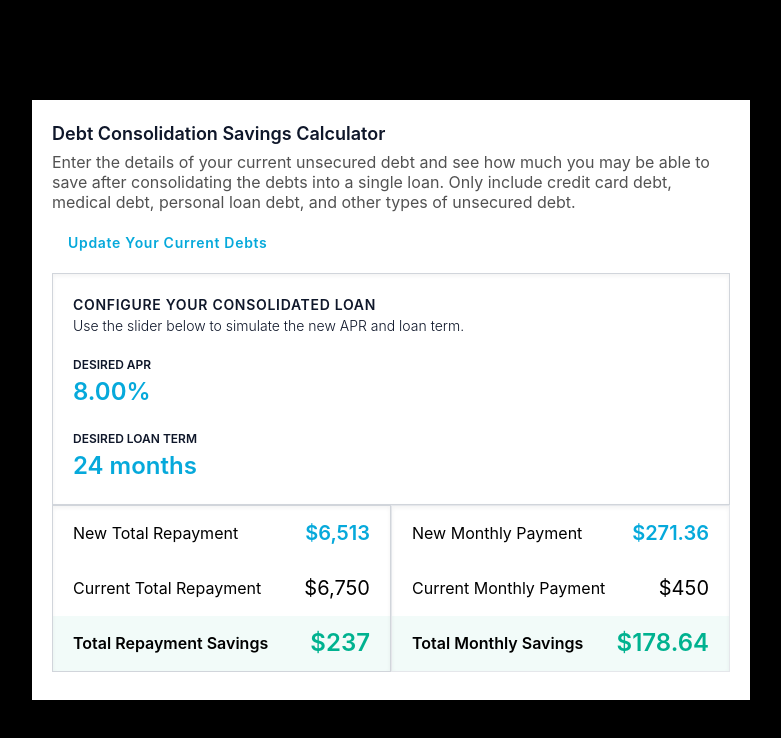
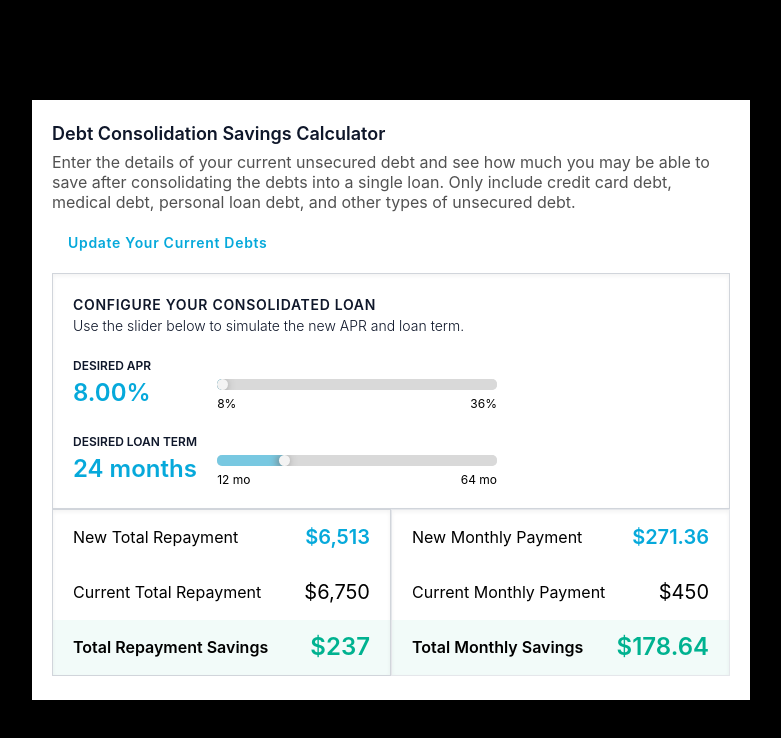
Before and after one commit to imranrehman-it/DebtConsolidation, a React (Create React App) app in the folder debt-consolidation/: page / in a window 1280 px wide. Shown: the top 738 px of the page, without its empty margins (249-1030 px from the left). Built offline with nearby package versions, Linux system fonts and the light colour scheme.

Commit message:
Created custom slider component

```diff
--- a/debt-consolidation/src/components/ResultInfo/AprConfiguration.js
+++ b/debt-consolidation/src/components/ResultInfo/AprConfiguration.js
@@ -1,14 +1,16 @@
 import React from 'react'
+import {CustomSlider} from '../common/CustomSlider'
 
 export const AprConfiguration = () => {
   return (
-    <div className="flex flex-row items-center">
+    <div className="flex flex-row items-center justify-between">
       <div className="flex flex-col">
         <text className="text-[12px] font-semibold text-slate-900">
           DESIRED APR
         </text>
         <text className="text-[24px] font-semibold text-[#06A9DB]">8.00%</text>
       </div>
+      <CustomSlider min={8} max={36} value={8} unit="%" startValue={8} set={() => {}} />
     </div>
   );
 }
--- a/debt-consolidation/src/components/ResultInfo/LoanConfiguration.js
+++ b/debt-consolidation/src/components/ResultInfo/LoanConfiguration.js
@@ -13,8 +13,10 @@ export const LoanConfiguration = () => {
           Use the slider below to simulate the new APR and loan term.
         </text>
       </div>
-      <AprConfiguration />
-      <TermConfiguration />
+      <div className="flex flex-col w-2/3 gap-5">
+        <AprConfiguration />
+        <TermConfiguration />
+      </div>
     </div>
   );
 }
--- a/debt-consolidation/src/components/ResultInfo/TermConfiguration.js
+++ b/debt-consolidation/src/components/ResultInfo/TermConfiguration.js
@@ -1,8 +1,9 @@
 import React from 'react'
+import {CustomSlider} from '../common/CustomSlider'
 
 export const TermConfiguration = () => {
   return (
-    <div className="flex flex-row items-center">
+    <div className="flex flex-row items-center justify-between">
       <div className="flex flex-col">
         <text className="text-[12px] font-semibold text-slate-900">
           DESIRED LOAN TERM
@@ -11,7 +12,7 @@ export const TermConfiguration = () => {
           24 months
         </text>
       </div>
-      {/*slider will go here*/}
+      <CustomSlider min={12} max={64} value={24} unit=" mo" startValue={24} set={() => {}} />
     </div>
   );
 }
--- /dev/null
+++ b/debt-consolidation/src/components/common/CustomSlider.css
@@ -0,0 +1,57 @@
+.slider-container {
+  position: relative;
+  padding: 1rem 0;
+  width: 66%;
+}
+
+.slider {
+  -webkit-appearance: none;
+  width: 100%;
+  height: 11px;
+  border-radius: 5px;
+  background: #C9C9C9;
+  outline: none;
+  opacity: 0.7;
+  -webkit-transition: .2s;
+  transition: opacity .2s;
+}
+
+.slider:hover {
+  opacity: 1;
+}
+
+
+
+.slider-labels {
+  position: absolute;
+  width: 100%;
+  display: flex;
+  justify-content: space-between;
+}
+
+
+
+input[type=range]::-webkit-slider-runnable-track {
+  overflow: hidden; /* Hide box shadow overflow */
+  -webkit-appearance: none;
+  width: 100%;
+  height: 11px;
+  border-radius: 5px;
+  background: #C9C9C9;
+  outline: none;
+  opacity: 0.7;
+  -webkit-transition: .2s;
+  transition: opacity .2s;
+}
+
+input[type=range]::-webkit-slider-thumb {
+  overflow: visible; /* Keep thumb overflow visible */
+  width: 11px;
+  height: 11px;
+  border-radius: 50%;
+  background: #FFFFFF;
+  cursor: pointer;
+  -webkit-appearance: none;
+  box-shadow: -2px 1px 8px #000000, calc(-100vw - 7px) 0 0 100vw #06A9DB;
+  z-index: 1
+}
--- /dev/null
+++ b/debt-consolidation/src/components/common/CustomSlider.js
@@ -0,0 +1,39 @@
+import React, { useState } from "react";
+import "./CustomSlider.css";
+
+
+export const CustomSlider = ({ min, max, value, unit, startValue, set }) => {
+  const [sliderValue, setSliderValue] = useState(startValue);
+
+  const handleChange = (e) => {
+    setSliderValue(e.target.value);
+    set(e.target.value);
+  };
+
+  return (
+    <div className="slider-container">
+      <input
+        type="range"
+        min={min}
+        max={max}
+        value={sliderValue}
+        onChange={handleChange}
+        className="slider"
+      />
+      <div
+        className="overlay-bar"
+        style={{ width: `${((value - min) / (max - min)) * 100}%` }}
+      ></div>
+      <div className="slider-labels flex justify-between">
+        <span className="text-xs">
+          {min}
+          {unit}
+        </span>
+        <span className="text-xs">
+          {max}
+          {unit}
+        </span>
+      </div>
+    </div>
+  );
+};
```
